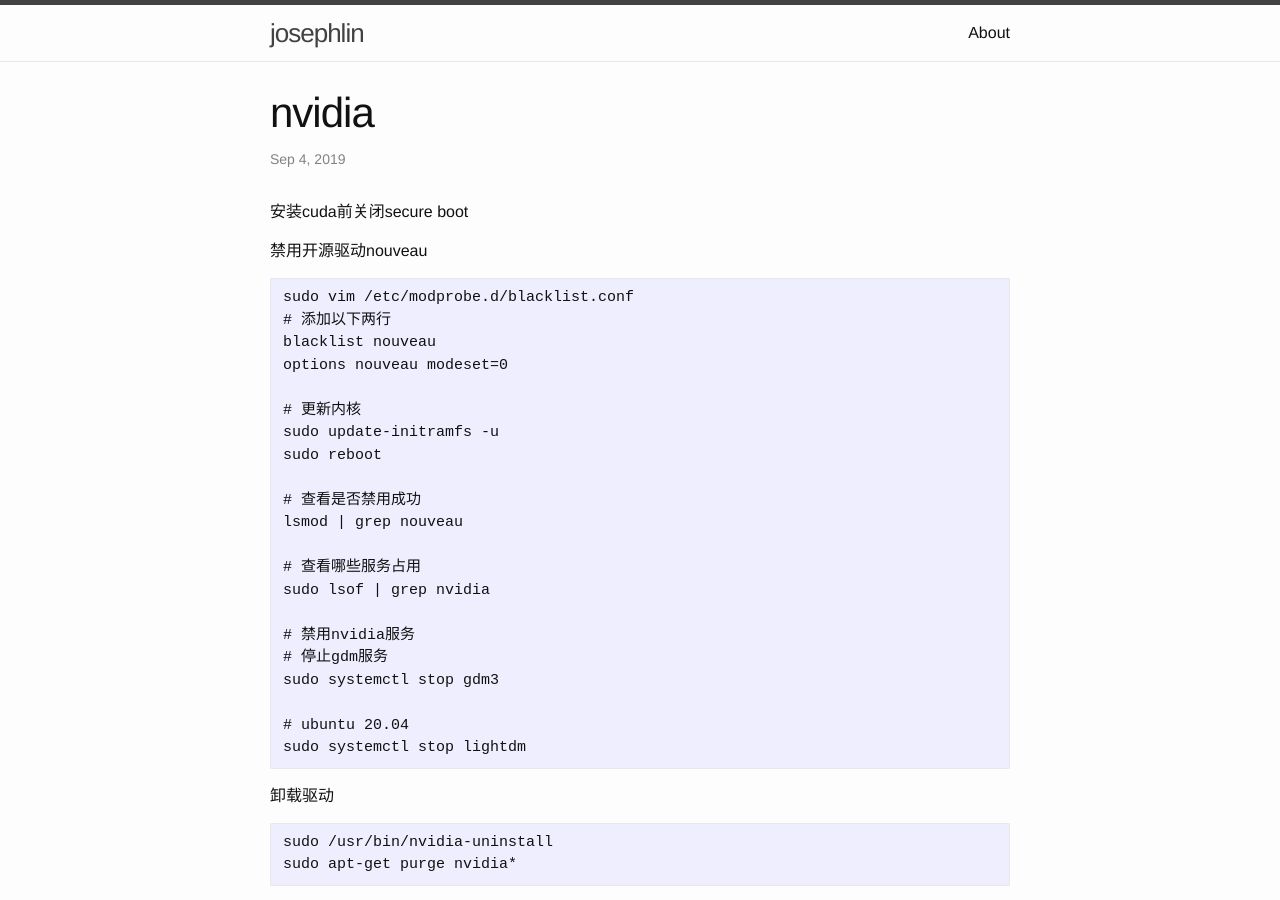
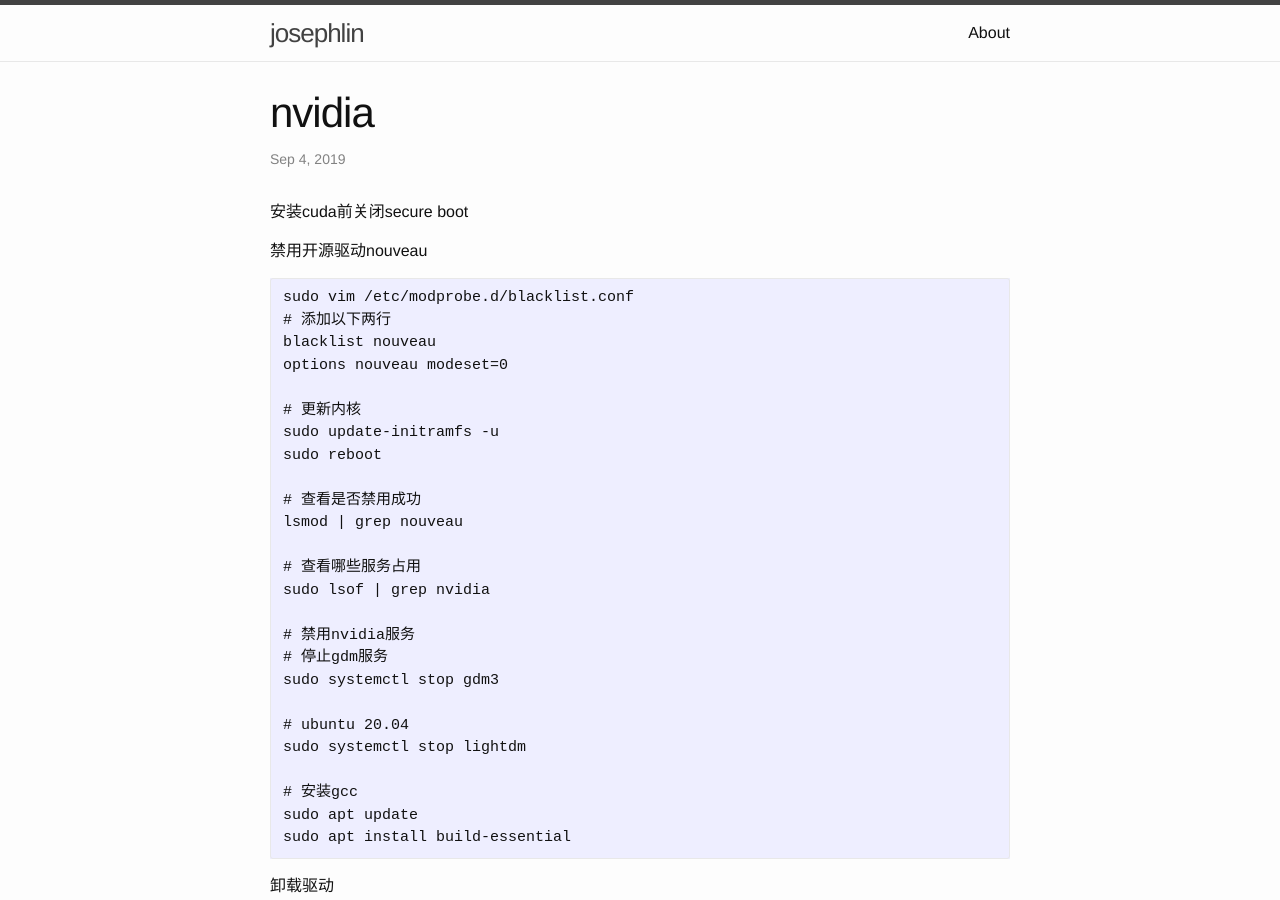
Before and after one commit to josephstalin117/josephstalin117.github.io, a Jekyll site: the page built from _posts/2019-9-4-nvidia.markdown, in a window 1280 px wide and 900 px high. Built offline with Jekyll 4.4.1, drawn with Linux system fonts in a browser that asks for light colours.

Commit message:
update linux

````diff
--- a/_posts/2016-04-04-linux.markdown
+++ b/_posts/2016-04-04-linux.markdown
@@ -532,6 +532,9 @@ sudo ip route add 目的ip/netmask via 192.168.1.1
 # ping4次
 ping -c 4 google.com
 
+# 手动获取ip
+sudo dhclient
+
 # 修改查看本地路由表
 route
 
--- a/_posts/2019-9-4-nvidia.markdown
+++ b/_posts/2019-9-4-nvidia.markdown
@@ -30,6 +30,10 @@ sudo systemctl stop gdm3
 
 # ubuntu 20.04
 sudo systemctl stop lightdm
+
+# 安装gcc
+sudo apt update
+sudo apt install build-essential
 ```
 
 卸载驱动
````
